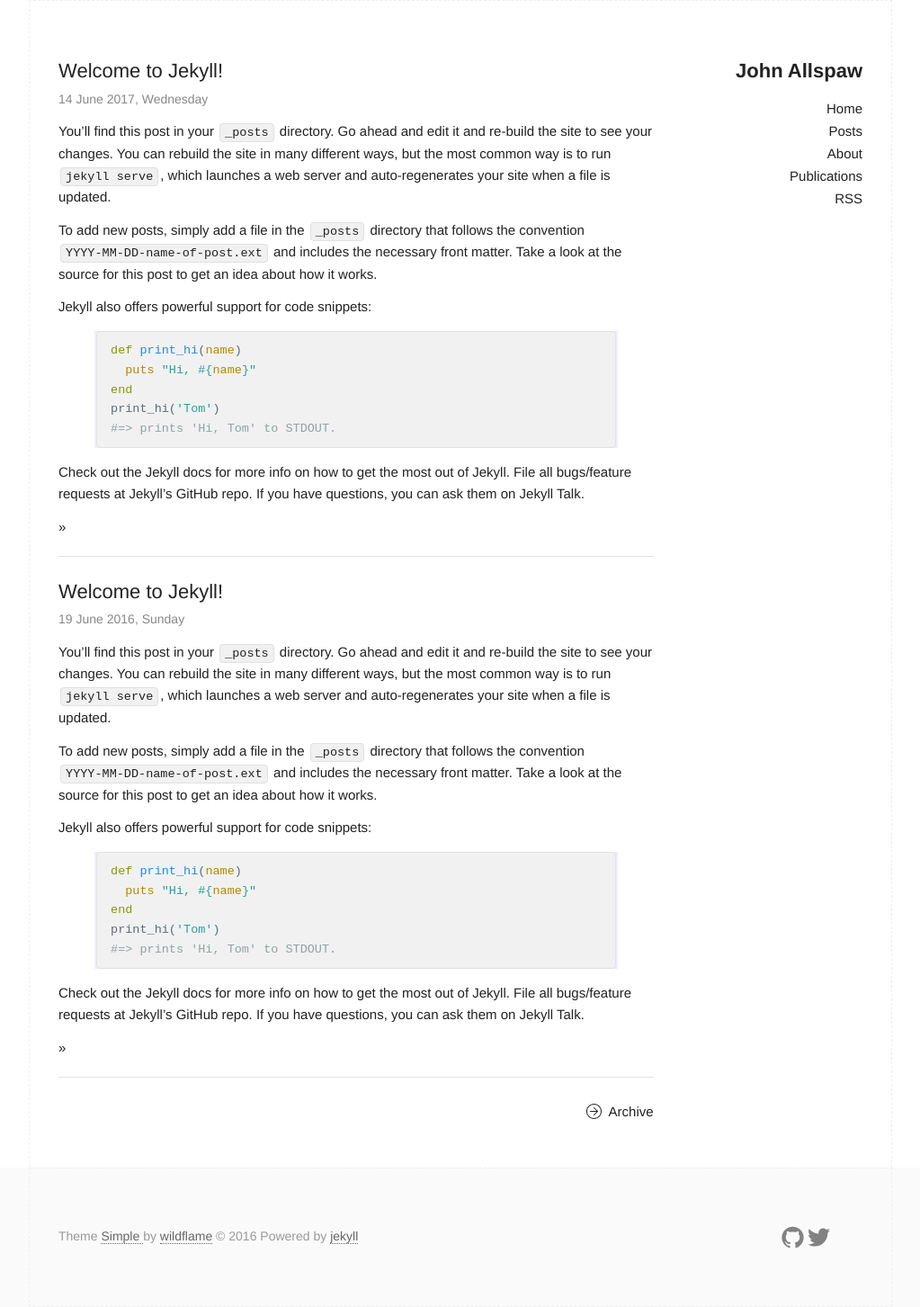
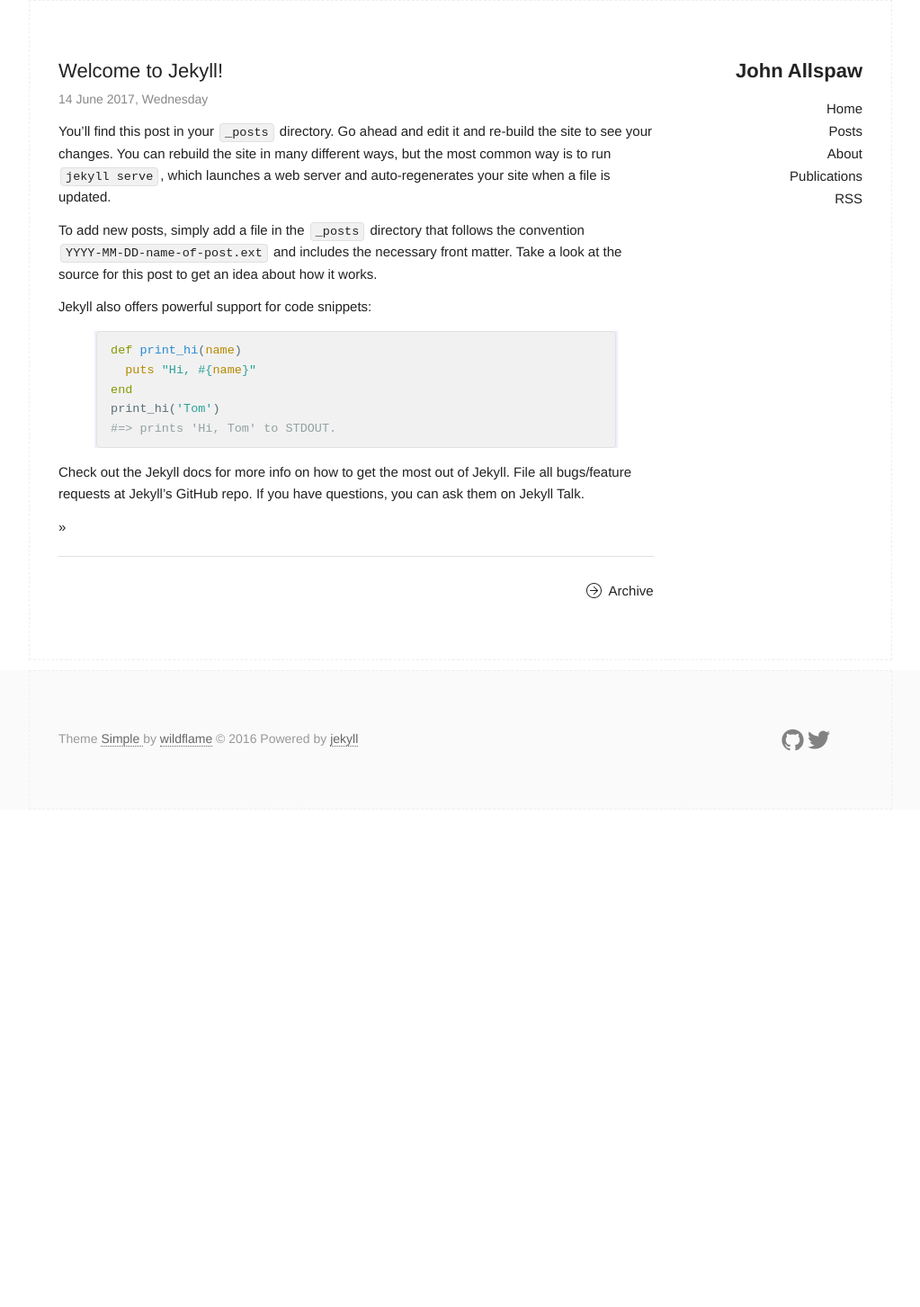
Before and after one commit to jallspaw/jallspaw.github.io, a Jekyll site: the page built from index.html, in a window 1280 px wide. Shown: the whole page at 90% size, without its empty margins (128-1151 px from the left). Built offline with Jekyll 4.4.1, drawn with Linux system fonts in a browser that asks for light colours; after the commit the page ends 900 px from its top, so only the background shows below that.

Commit message:
changing font

```diff
--- a/_posts/2011-06-19-welcome-to-jekyll.markdown
+++ /dev/null
@@ -1,47 +0,0 @@
----
-layout: post
-title:  "Welcome to Jekyll!"
-date: 2016-06-19 21:06:26 +0800
-categories: jekyll
----
-You’ll find this post in your `_posts` directory. Go ahead and edit it and re-build the site to see your changes. You can rebuild the site in many different ways, but the most common way is to run `jekyll serve`, which launches a web server and auto-regenerates your site when a file is updated.
-
-To add new posts, simply add a file in the `_posts` directory that follows the convention `YYYY-MM-DD-name-of-post.ext` and includes the necessary front matter. Take a look at the source for this post to get an idea about how it works.
-
-Jekyll also offers powerful support for code snippets:
-
-{% highlight ruby %}
-def print_hi(name)
-  puts "Hi, #{name}"
-end
-print_hi('Tom')
-#=> prints 'Hi, Tom' to STDOUT.
-{% endhighlight %}
-
-Check out the [Jekyll docs][jekyll-docs] for more info on how to get the most out of Jekyll. File all bugs/feature requests at [Jekyll’s GitHub repo][jekyll-gh]. If you have questions, you can ask them on [Jekyll Talk][jekyll-talk].
-
-[jekyll-docs]: http://jekyllrb.com/docs/home
-[jekyll-gh]:   https://github.com/jekyll/jekyll
-[jekyll-talk]: https://talk.jekyllrb.com/
-
-<!--description-->
-
-You’ll find this post in your `_posts` directory. Go ahead and edit it and re-build the site to see your changes. You can rebuild the site in many different ways, but the most common way is to run `jekyll serve`, which launches a web server and auto-regenerates your site when a file is updated.
-
-To add new posts, simply add a file in the `_posts` directory that follows the convention `YYYY-MM-DD-name-of-post.ext` and includes the necessary front matter. Take a look at the source for this post to get an idea about how it works.
-
-Jekyll also offers powerful support for code snippets:
-
-{% highlight ruby %}
-def print_hi(name)
-  puts "Hi, #{name}"
-end
-print_hi('Tom')
-#=> prints 'Hi, Tom' to STDOUT.
-{% endhighlight %}
-
-Check out the [Jekyll docs][jekyll-docs] for more info on how to get the most out of Jekyll. File all bugs/feature requests at [Jekyll’s GitHub repo][jekyll-gh]. If you have questions, you can ask them on [Jekyll Talk][jekyll-talk].
-
-[jekyll-docs]: http://jekyllrb.com/docs/home
-[jekyll-gh]:   https://github.com/jekyll/jekyll
-[jekyll-talk]: https://talk.jekyllrb.com/
--- a/css/main.scss
+++ b/css/main.scss
@@ -6,7 +6,7 @@
 
 
 // Our variables
-$base-font-family:  Helvetica, "Helvetica Neue", Arial, sans-serif;
+$base-font-family:  Garamond, "Helvetica Neue", Arial, sans-serif;
 $base-font-size:   16px;
 $base-font-weight: 400;
 $small-font-size:  $base-font-size * 0.875;
```
